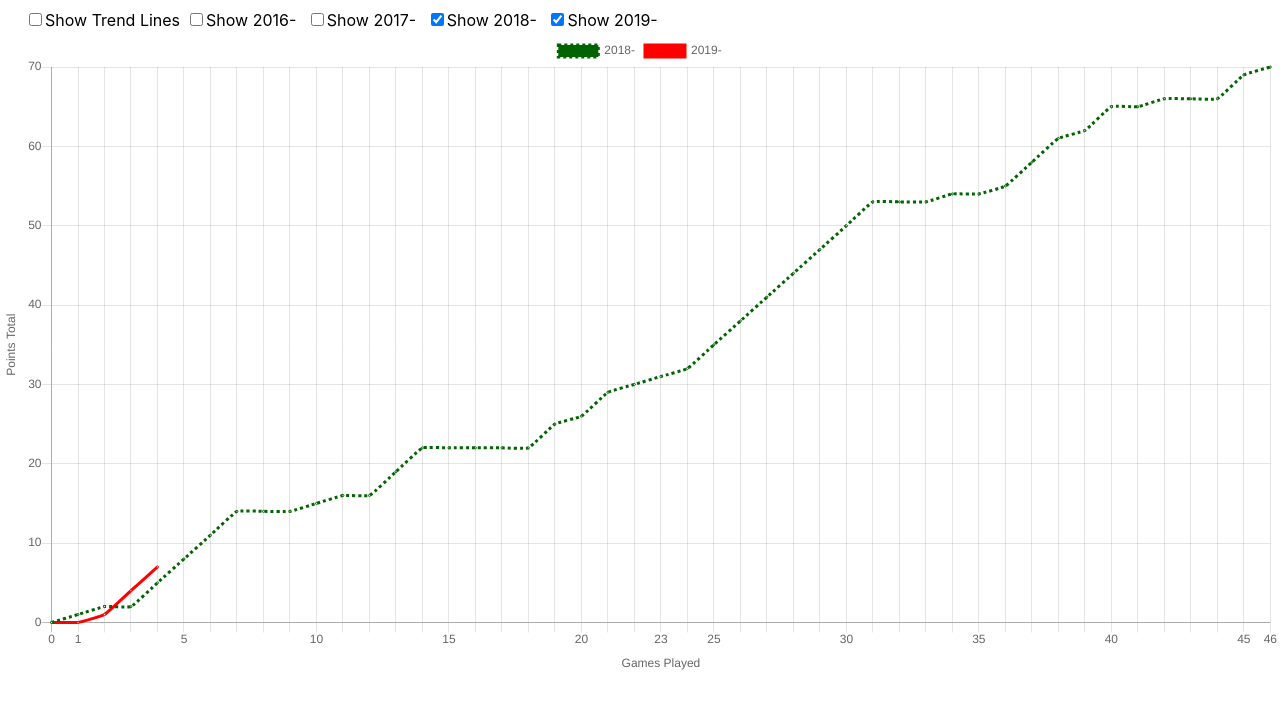
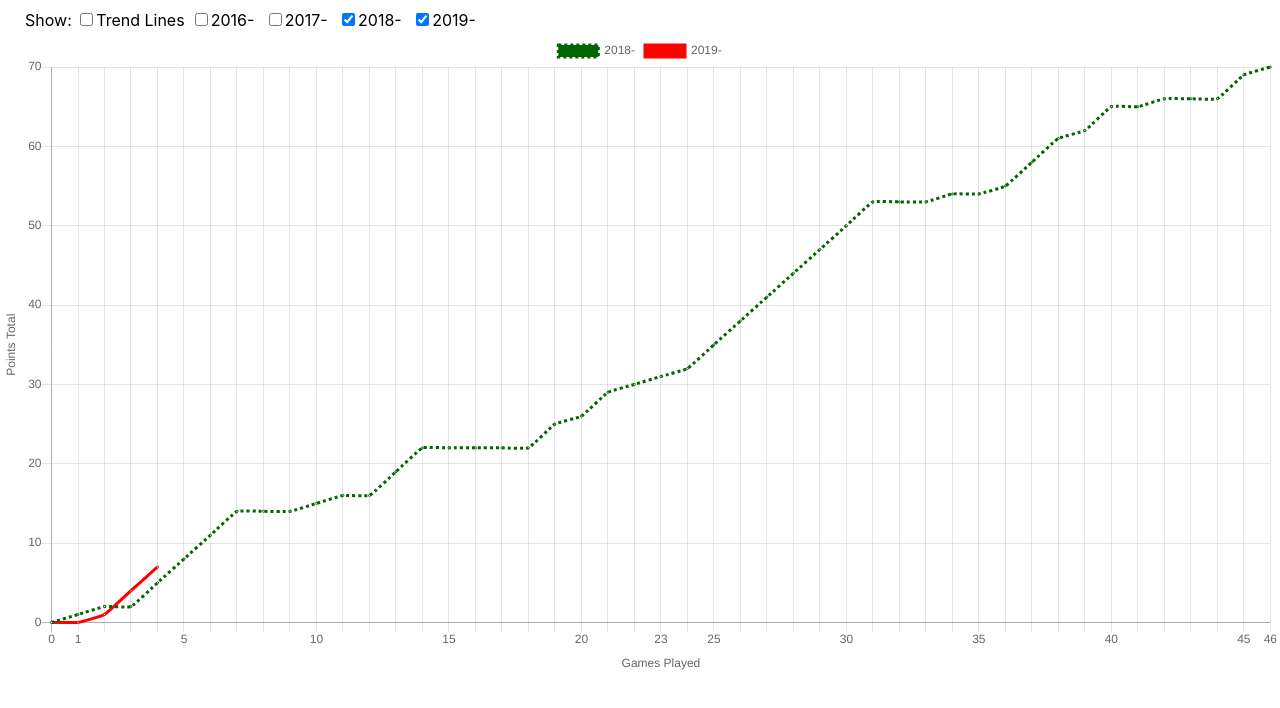
Before and after one commit to snerks/football-stats-03, a React (Create React App) app: page / in a window 1280 px wide. Shown: the top 708 px of the page. Built offline with nearby package versions, Linux system fonts and the light colour scheme.

Commit message:
Modify CheckBox Labels

```diff
--- a/src/components/points-line-chart.tsx
+++ b/src/components/points-line-chart.tsx
@@ -653,6 +653,7 @@ class PointsLineChart extends React.Component<
           className="custom-control custom-checkbox"
           style={{ margin: "10px 30px 5px 25px" }}
         >
+          <label className="custom-control-label">Show: </label>{" "}
           <input
             type="checkbox"
             className="custom-control-input"
@@ -660,7 +661,7 @@ class PointsLineChart extends React.Component<
             onChange={() => this.handleShowTrendLines()}
           />
           <label className="custom-control-label" htmlFor="customCheck1">
-            Show Trend Lines
+            Trend Lines
           </label>
           <input
             type="checkbox"
@@ -671,7 +672,7 @@ class PointsLineChart extends React.Component<
             checked={this.state.show2016}
           />
           <label className="custom-control-label" htmlFor="show2016Checkbox">
-            Show 2016-
+            2016-
           </label>{" "}
           <input
             type="checkbox"
@@ -682,7 +683,7 @@ class PointsLineChart extends React.Component<
             checked={this.state.show2017}
           />
           <label className="custom-control-label" htmlFor="show2017Checkbox">
-            Show 2017-
+            2017-
           </label>{" "}
           <input
             type="checkbox"
@@ -693,7 +694,7 @@ class PointsLineChart extends React.Component<
             checked={this.state.show2018}
           />
           <label className="custom-control-label" htmlFor="show2018Checkbox">
-            Show 2018-
+            2018-
           </label>{" "}
           <input
             type="checkbox"
@@ -704,7 +705,7 @@ class PointsLineChart extends React.Component<
             checked={this.state.show2019}
           />
           <label className="custom-control-label" htmlFor="show2019Checkbox">
-            Show 2019-
+            2019-
           </label>{" "}
         </div>
 
```
